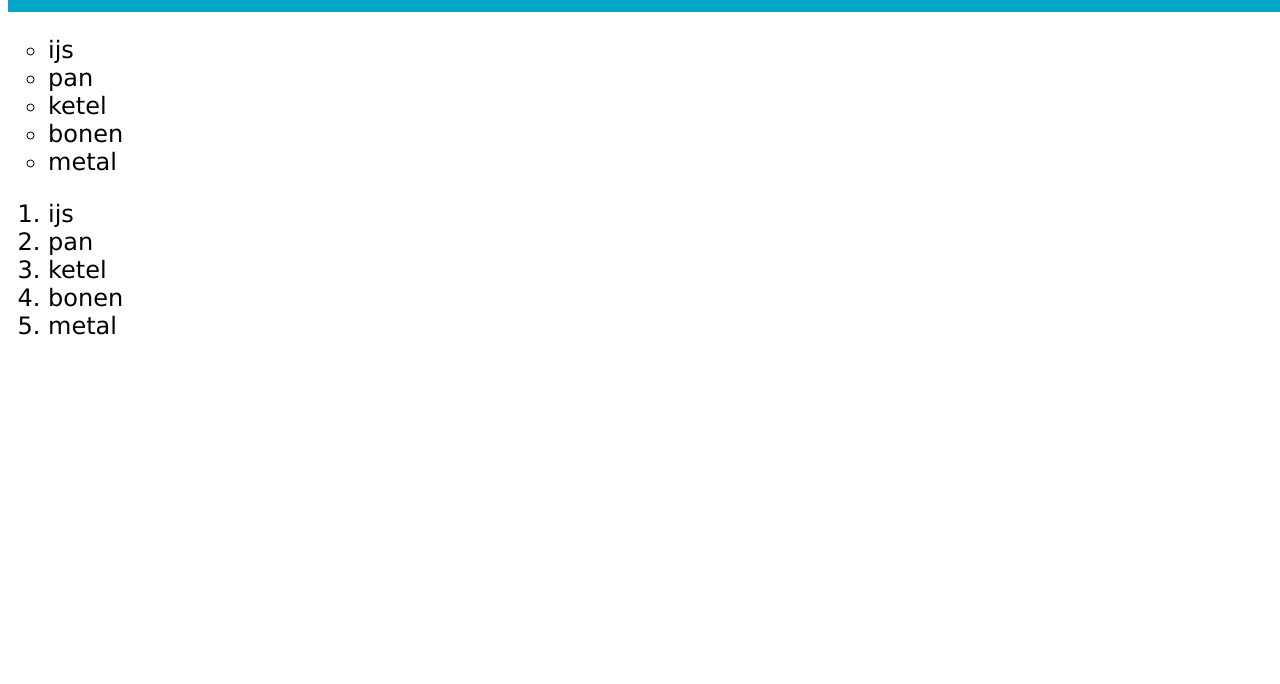
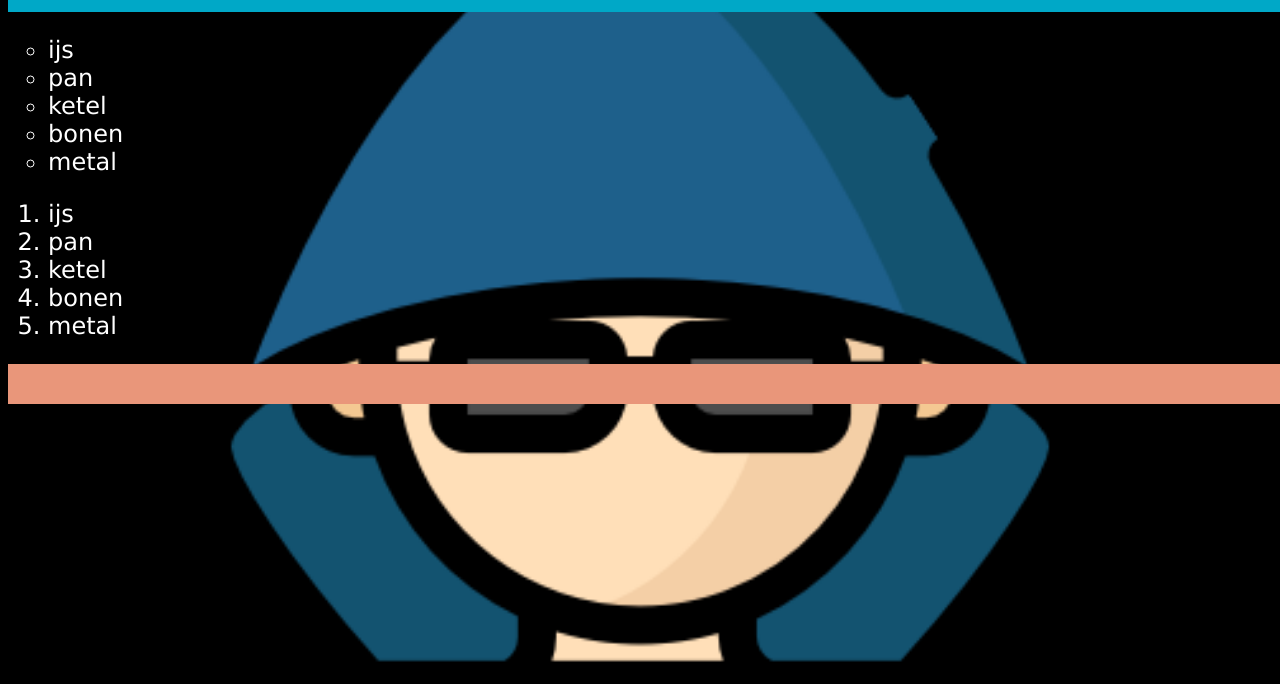
Before and after one commit to BMushrooms/p1-html-css, a plain HTML site: page opdracht 3.1/index.html in a window 1280 px wide. Shown: the part 116-800 px from the top of the page. Drawn offline with Linux system fonts and the light colour scheme; a web font is replaced by a local one.

Commit message:
Opdracht 4.1 en 4.2

```diff
--- a/opdracht 3.1/index.html
+++ b/opdracht 3.1/index.html
@@ -15,7 +15,7 @@
   </head>
   <body>
     <nav>
-      <img src="./img/hacker.png" id="logo" />
+      <img src="./img/hacker.png" id="logo"/>
       <ul>
         <li><a href="#">HTML/CSS</a></li>
         <li><a href="#">Javascript</a></li>
@@ -37,5 +37,6 @@
       <li>bonen</li>
       <li>metal</li>
     </ol>
+    <footer></footer>
   </body>
 </html>
--- a/opdracht 3.1/style.css
+++ b/opdracht 3.1/style.css
@@ -8,6 +8,11 @@ html {
 }
 body {
   font-family: "Goldman", cursive;
+  background-image: url(img/hacker.png);
+  background-repeat: no-repeat;
+  background-size: 1300px;
+  background-position: top;
+  background-color: black;
 }
 
 nav {
@@ -34,8 +39,10 @@ nav a {
   color: white;
   text-decoration: none;
 }
+
 nav img {
   width: 5vw;
+
 }
 
 .tekst
@@ -44,6 +51,7 @@ nav img {
 font-size: 24px;
 font-family: Verdana;
 list-style-type: circle;
+color: white;
 
 }
 
@@ -52,4 +60,14 @@ list-style-type: circle;
 {
 font-size: 24px;
 font-family: Verdana;
+color: white;
 }
+
+footer {
+  display: flex;
+  text-align: center;
+  padding: 2rem;
+  background-color: DarkSalmon;
+  color: rgb(250, 250, 250);
+  width: 100%;
+}
```
